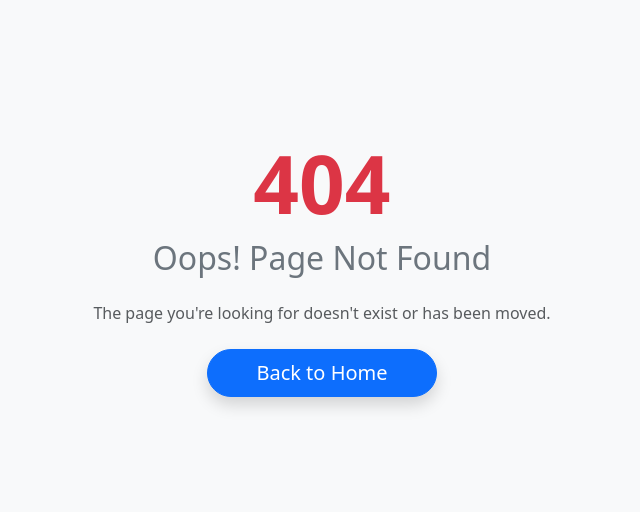
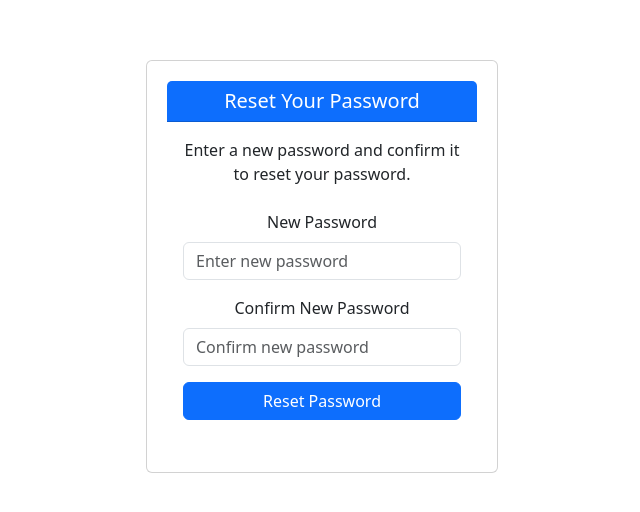
Before and after one commit to quybao18/Team2-Conduit, a React (Create React App) app: page /reset-password/1 in a window 1280 px wide. Before the commit this address had no page. Shown: the part 134-646 px from the top of the page, without its empty margins (318-958 px from the left). Built offline with nearby package versions, Linux system fonts and the light colour scheme.

Commit message:
changepass, resetpass, forgotpass

```diff
--- a/src/App.js
+++ b/src/App.js
@@ -17,13 +17,13 @@ import ManaCategory from './admin/ManaCategory';
 import UpdateRole from './admin/UpdateRole';
 import FollowerPost from './pages/FollowerPost';
 import ForgotPassword from './pages/ForgotPassword';
-import ResetPassword from './pages/ResetPassword';
 import ViewPostUsers from './pages/ViewPostUsers';
 import Report from './admin/Report';
 import ManaPost from './admin/ManaPost';
 import ManaComment from './admin/ManaComment';
 import SuccessReport from './pages/SuccessReport';
-
+import ChangePassword from './pages/ChangePassword';
+import ResetPassword from './pages/ResetPassword';
 function App() {
   return (
     <div className="App">
@@ -40,13 +40,14 @@ function App() {
 
         {/* UI USER */}
         <Route path='/forgotPassword' element={<ForgotPassword/>}/>
-        <Route path='/resetPassword' element={<ResetPassword/>}/>
         <Route path='/mypost/:uid' element={<MyPost/>}/>
         <Route path='/myfavorite/:uid' element={<MyFavorite/>}/>
         <Route path='/profile/:uid' element={<Profile/>}/>
         <Route path='/updateProfile/:uid' element={<UpdateProfile/>}/>
         <Route path='/follower/:uid' element={<FollowerPost/>}/>
         <Route path='/successReport' element={<SuccessReport/>}/>
+        <Route path="/change-password" element={<ChangePassword />} />
+        <Route path="/reset-password/:id" element={<ResetPassword />} />
 
         {/* UI ADMIN */}
         <Route path='/setting' element={<Setting/>}/>
--- a/src/components/Header.js
+++ b/src/components/Header.js
@@ -76,20 +76,22 @@ function Header() {
                         <FaUserAlt className="me-2" />
                         Profile
                       </Dropdown.Item>
-                      {
-                        user.roleId === 0 && (
-                          <Dropdown.Item onClick={() => navigate('/setting')}>
-                            <FaCog className="me-2" />
-                            Setting
-                          </Dropdown.Item>
-
-                        )
-                      }
+                      {user.roleId === 0 && (
+                        <Dropdown.Item onClick={() => navigate('/setting')}>
+                          <FaCog className="me-2" />
+                          Setting
+                        </Dropdown.Item>
+                      )}
+                      <Dropdown.Item onClick={() => navigate('/change-password')}>
+                        <FaUserAlt className="me-2" />
+                        Change Password
+                      </Dropdown.Item>
                       <Dropdown.Item onClick={handleLogout}>
                         <FaSignOutAlt className="me-2" />
                         Logout
                       </Dropdown.Item>
                     </Dropdown.Menu>
+
                   </Dropdown>
                 </>
               ) : (
--- a/src/pages/ForgotPassword.js
+++ b/src/pages/ForgotPassword.js
@@ -1,7 +1,36 @@
-import React from "react";
-import { Card, Form, Button, Container, Row, Col } from "react-bootstrap";
+import React, { useState } from "react";
+import { Card, Form, Button, Container, Row, Col, Alert } from "react-bootstrap";
+import axios from "axios";
+import { useNavigate } from "react-router-dom";
 
 function ForgotPassword() {
+  const [email, setEmail] = useState("");
+  const [error, setError] = useState("");
+  const [success, setSuccess] = useState("");
+  const navigate = useNavigate();
+
+  const handleSubmit = async (e) => {
+    e.preventDefault();
+    setError("");
+    setSuccess("");
+
+    try {
+      // Gửi request đến JSON Server để kiểm tra email
+      const response = await axios.get(`http://localhost:9999/user?email=${email}`);
+
+      if (response.data.length > 0) {
+        // Nếu email tồn tại, chuyển hướng đến trang đổi mật khẩu
+        setSuccess("Email found. Redirecting to reset password...");
+        setTimeout(() => navigate(`/reset-password/${response.data[0].id}`), 2000);
+      } else {
+        // Nếu email không tồn tại
+        setError("Email not found. Please check and try again.");
+      }
+    } catch (err) {
+      setError("An error occurred. Please try again later.");
+    }
+  };
+
   return (
     <Container className="d-flex justify-content-center align-items-center" style={{ minHeight: "100vh" }}>
       <Row>
@@ -14,12 +43,17 @@ function ForgotPassword() {
               <Card.Text className="text-center mb-4">
                 Enter your email address, and we’ll send instructions to reset your password.
               </Card.Text>
-              <Form>
+              {error && <Alert variant="danger">{error}</Alert>}
+              {success && <Alert variant="success">{success}</Alert>}
+              <Form onSubmit={handleSubmit}>
                 <Form.Group controlId="formEmail" className="mb-3">
                   <Form.Label>Email address</Form.Label>
                   <Form.Control
                     type="email"
                     placeholder="Enter your email"
+                    value={email}
+                    onChange={(e) => setEmail(e.target.value)}
+                    required
                   />
                 </Form.Group>
                 <Button variant="primary" type="submit" className="w-100 mb-3">
@@ -27,8 +61,8 @@ function ForgotPassword() {
                 </Button>
               </Form>
               <div className="d-flex justify-content-between">
-                <a href="#" className="text-decoration-none">Login</a>
-                <a href="#" className="text-decoration-none">Register</a>
+                <a href="/login" className="text-decoration-none">Login</a>
+                <a href="/register" className="text-decoration-none">Register</a>
               </div>
             </Card.Body>
           </Card>
--- a/src/pages/ResetPassword.js
+++ b/src/pages/ResetPassword.js
@@ -1,9 +1,89 @@
-import React from 'react'
+import React, { useState, useEffect } from "react";
+import { Card, Form, Button, Container, Row, Col, Alert } from "react-bootstrap";
+import axios from "axios";
+import { useNavigate, useParams } from "react-router-dom";
 
 function ResetPassword() {
+  const { id } = useParams();
+  const [newPassword, setNewPassword] = useState("");
+  const [confirmPassword, setConfirmPassword] = useState("");
+  const [error, setError] = useState("");
+  const [success, setSuccess] = useState("");
+  const navigate = useNavigate();
+
+  useEffect(() => {
+    if (!id) {
+      navigate("/forgotPassword");
+    }
+  }, [id, navigate]);
+
+  const handlePasswordReset = async (e) => {
+    e.preventDefault();
+    setError("");
+    setSuccess("");
+
+    if (newPassword !== confirmPassword) {
+      setError("New password and confirmation do not match.");
+      return;
+    }
+
+    try {
+      await axios.patch(`http://localhost:9999/user/${id}`, {
+        password: newPassword,
+      });
+
+      setSuccess("Password has been updated successfully.");
+      setTimeout(() => navigate(`/login`), 2000);
+    } catch (err) {
+      setError("Failed to update password. Please try again.");
+    }
+  };
+
   return (
-    <div>ResetPassword</div>
-  )
+    <Container className="d-flex justify-content-center align-items-center" style={{ minHeight: "100vh" }}>
+      <Row>
+        <Col>
+          <Card style={{ width: "22rem", padding: "20px" }}>
+            <Card.Header className="bg-primary text-white text-center h5">
+              Reset Your Password
+            </Card.Header>
+            <Card.Body>
+              <Card.Text className="text-center mb-4">
+                Enter a new password and confirm it to reset your password.
+              </Card.Text>
+              {error && <Alert variant="danger">{error}</Alert>}
+              {success && <Alert variant="success">{success}</Alert>}
+              <Form onSubmit={handlePasswordReset}>
+                <Form.Group controlId="newPassword" className="mb-3">
+                  <Form.Label>New Password</Form.Label>
+                  <Form.Control
+                    type="password"
+                    placeholder="Enter new password"
+                    value={newPassword}
+                    onChange={(e) => setNewPassword(e.target.value)}
+                    required
+                  />
+                </Form.Group>
+                <Form.Group controlId="confirmPassword" className="mb-3">
+                  <Form.Label>Confirm New Password</Form.Label>
+                  <Form.Control
+                    type="password"
+                    placeholder="Confirm new password"
+                    value={confirmPassword}
+                    onChange={(e) => setConfirmPassword(e.target.value)}
+                    required
+                  />
+                </Form.Group>
+                <Button variant="primary" type="submit" className="w-100 mb-3">
+                  Reset Password
+                </Button>
+              </Form>
+            </Card.Body>
+          </Card>
+        </Col>
+      </Row>
+    </Container>
+  );
 }
 
-export default ResetPassword
+export default ResetPassword;
```
